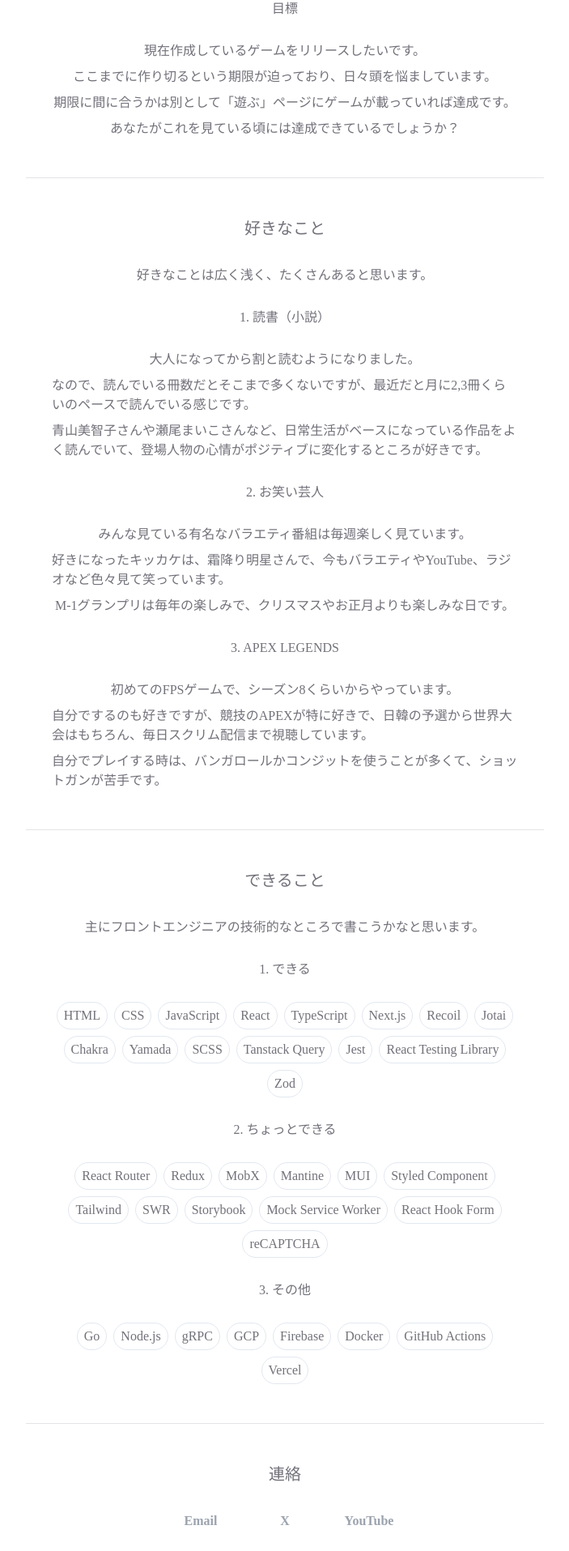
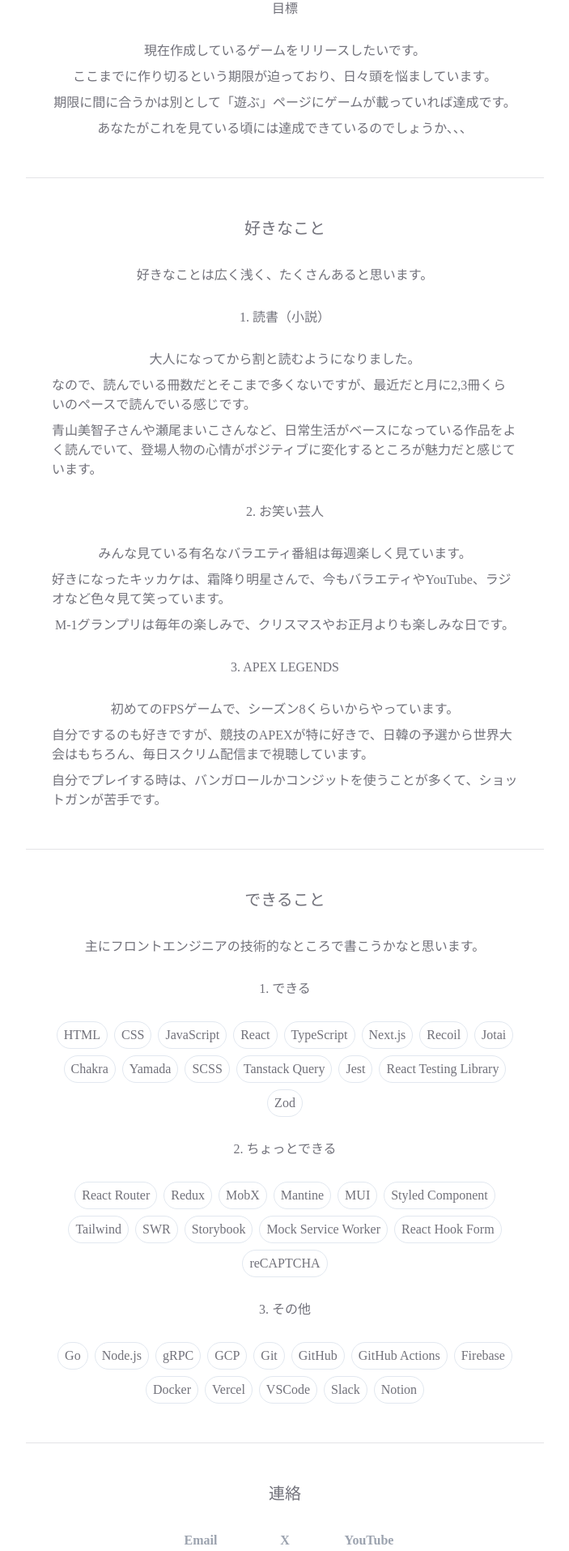
Before and after one commit to noko-nokono/my-blog, a Next.js app in the folder frontend/: page / in a window 1280 px wide. Shown: the part 1170-3085 px from the top of the page at 81% size, without its empty margins (288-991 px from the left). Built offline with nearby package versions, Linux system fonts and the light colour scheme; a web font is replaced by a local one.

Commit message:
fix: 画像の設定修正

```diff
--- a/frontend/src/app/page.tsx
+++ b/frontend/src/app/page.tsx
@@ -13,7 +13,7 @@ export const metadata: Metadata = {
 
 const canDoList = ['HTML', 'CSS', 'JavaScript', 'React', 'TypeScript', 'Next.js', 'Recoil', 'Jotai', 'Chakra', 'Yamada', 'SCSS', 'Tanstack Query', 'Jest', 'React Testing Library', 'Zod'];
 const somewhatCanDoList = ['React Router', 'Redux', 'MobX', 'Mantine', 'MUI', 'Styled Component', 'Tailwind', 'SWR', 'Storybook', 'Mock Service Worker', 'React Hook Form', 'reCAPTCHA'];
-const otherList = ['Go', 'Node.js', 'gRPC', 'GCP', 'Firebase', 'Docker', 'GitHub Actions', 'Vercel'];
+const otherList = ['Go', 'Node.js', 'gRPC', 'GCP', 'Git', 'GitHub', 'GitHub Actions', 'Firebase', 'Docker', 'Vercel', 'VSCode', 'Slack', 'Notion'];
 
 const Home = () => {
   return (
@@ -51,7 +51,7 @@ const Home = () => {
           <p>現在作成しているゲームをリリースしたいです。</p>
           <p>ここまでに作り切るという期限が迫っており、日々頭を悩ましています。</p>
           <p>期限に間に合うかは別として「遊ぶ」ページにゲームが載っていれば達成です。</p>
-          <p>あなたがこれを見ている頃には達成できているでしょうか？</p>
+          <p>あなたがこれを見ている頃には達成できているのでしょうか、、、</p>
         </Section>
         <Divider />
         <Section title='好きなこと' isPadding>
@@ -59,7 +59,7 @@ const Home = () => {
           <p className='text-center my-5'>1. 読書（小説）</p>
           <p>大人になってから割と読むようになりました。</p>
           <p>なので、読んでいる冊数だとそこまで多くないですが、最近だと月に2,3冊くらいのペースで読んでいる感じです。</p>
-          <p>青山美智子さんや瀬尾まいこさんなど、日常生活がベースになっている作品をよく読んでいて、登場人物の心情がポジティブに変化するところが好きです。</p>
+          <p>青山美智子さんや瀬尾まいこさんなど、日常生活がベースになっている作品をよく読んでいて、登場人物の心情がポジティブに変化するところが魅力だと感じています。</p>
           <p className='text-center my-5'>2. お笑い芸人</p>
           <p>みんな見ている有名なバラエティ番組は毎週楽しく見ています。</p>
           <p>好きになったキッカケは、霜降り明星さんで、今もバラエティやYouTube、ラジオなど色々見て笑っています。</p>
--- a/frontend/src/components/MediaCard/index.tsx
+++ b/frontend/src/components/MediaCard/index.tsx
@@ -25,6 +25,7 @@ export const MediaCard = (props: Props) => {
           width={200}
           height={200}
           className='rounded-2xl'
+          priority
         />
       </p>
       <h2 className='text-xl'>{ title }</h2>
--- a/frontend/src/components/WideCard/index.tsx
+++ b/frontend/src/components/WideCard/index.tsx
@@ -25,6 +25,7 @@ export const WideCard = (props: Props) => {
           width={200}
           height={200}
           className='rounded-l-2xl'
+          priority
         />
       </p>
       <div className='w-96 h-[200px] border border-zinc-200 rounded-r-2xl'>
```
